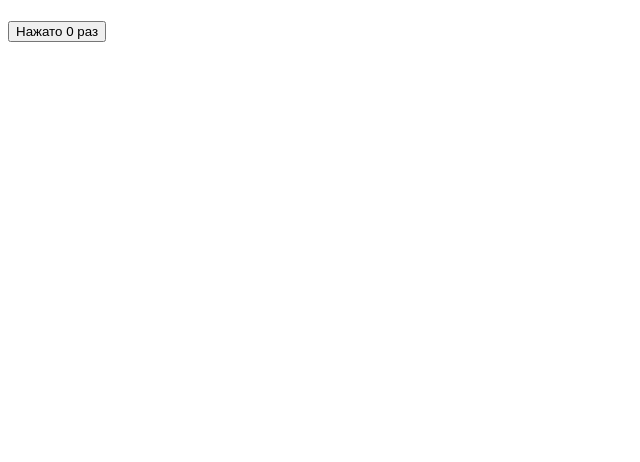
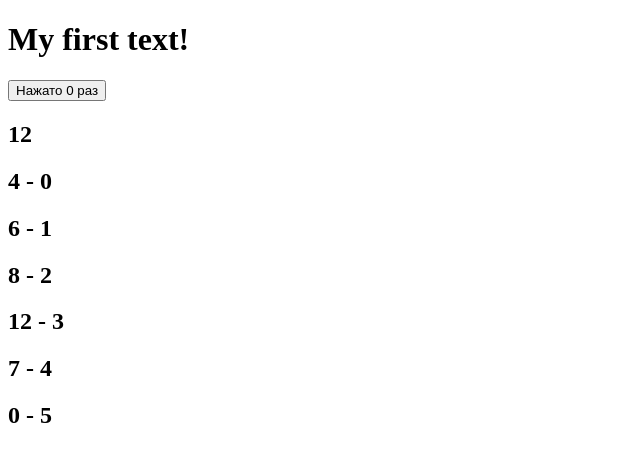
Before and after one commit to bahish-mir/Angular, an Angular app: page / in a window 1280 px wide. Shown: the top 462 px of the page, without its empty margins (0-640 px from the left). Built offline with nearby package versions, Linux system fonts and the light colour scheme.

Commit message:
install pack angular

```diff
--- a/src/app/app.component.html
+++ b/src/app/app.component.html
@@ -1,3 +1,10 @@
-<h1>{{ title }}</h1> <!--Двойные фигурные скобки, интерполяция-->
+<h1 *ngIf="isTitleShow">{{ title }}</h1> <!--Двойные фигурные скобки, интерполяция-->
 
-<button>Нажато {{counter}} раз</button>
+<button (click)="increment()">Нажато {{counter}} раз</button>
+
+<h2>{{ myNumbers[3] }}</h2>
+
+<h2 *ngFor="let item of myNumbers; let i = index">{{item}} - {{ i }}</h2> <!--директивы бывают 2 типов, структурные, и атрибутивные, ngfor - структурная деректива -->
+<!-- есть еще кастомные директивы (@Diractive)
+у директивы нет своего html кода, а так нет никаких отличий от директивы и компонента
+-->
--- a/src/app/app.component.ts
+++ b/src/app/app.component.ts
@@ -7,11 +7,18 @@ import { Component } from '@angular/core';
 })
 export class AppComponent {
 
-  public title: 'My first text!';
+  public title = 'My first text!';
   public counter = 0;
+  public myNumbers: number[] = [4, 6, 8, 12, 7, 0];
+  public isTitleShow = true;
 
   public increment(): void {
     this.counter++;
+    this.myNumbers.push(this.counter);
+    if (this.myNumbers.length > 10) {
+      this.isTitleShow = false;
+    }
   }
 
+
 }
--- /dev/null
+++ b/src/app/item/item.component.ts
@@ -0,0 +1 @@
+import { Component } from "@angular/core";
```
Also changed, not shown: src/app/item/item.component.html (added), src/app/item/item.component.scss (added).
